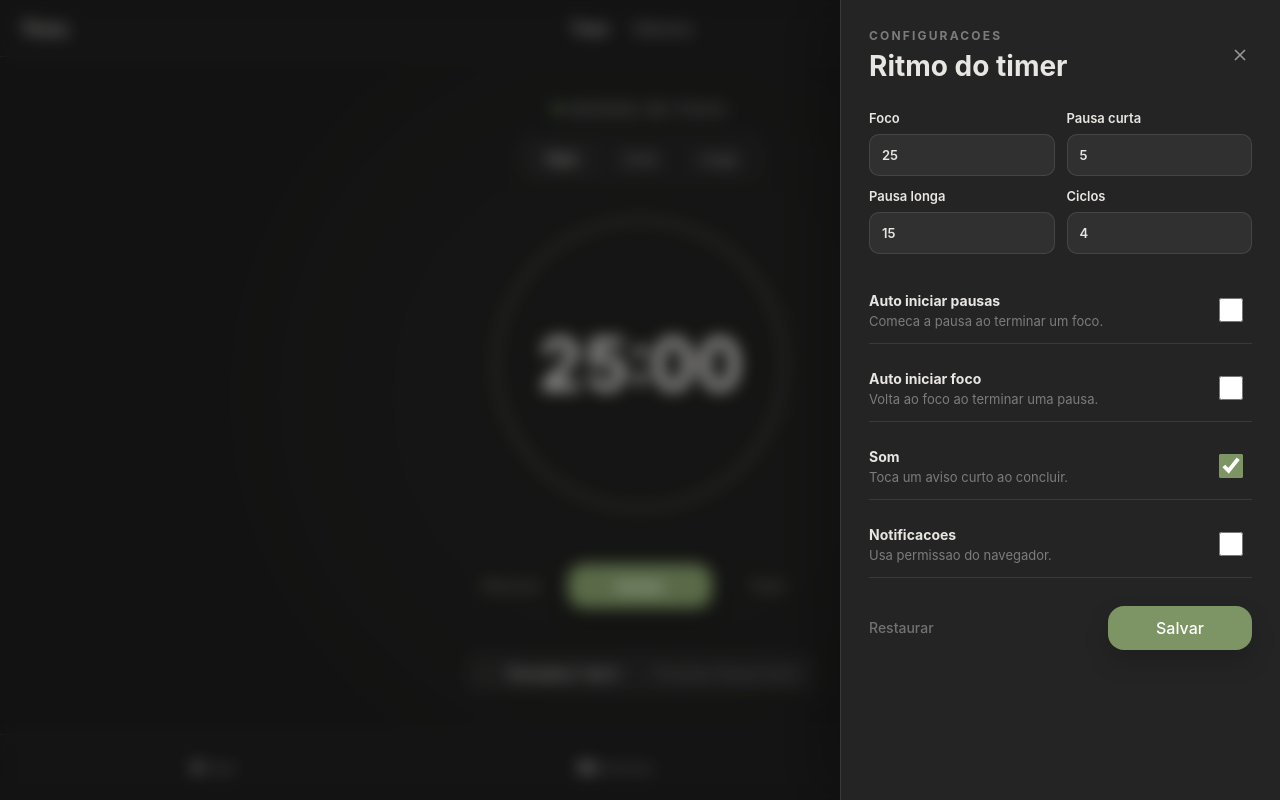
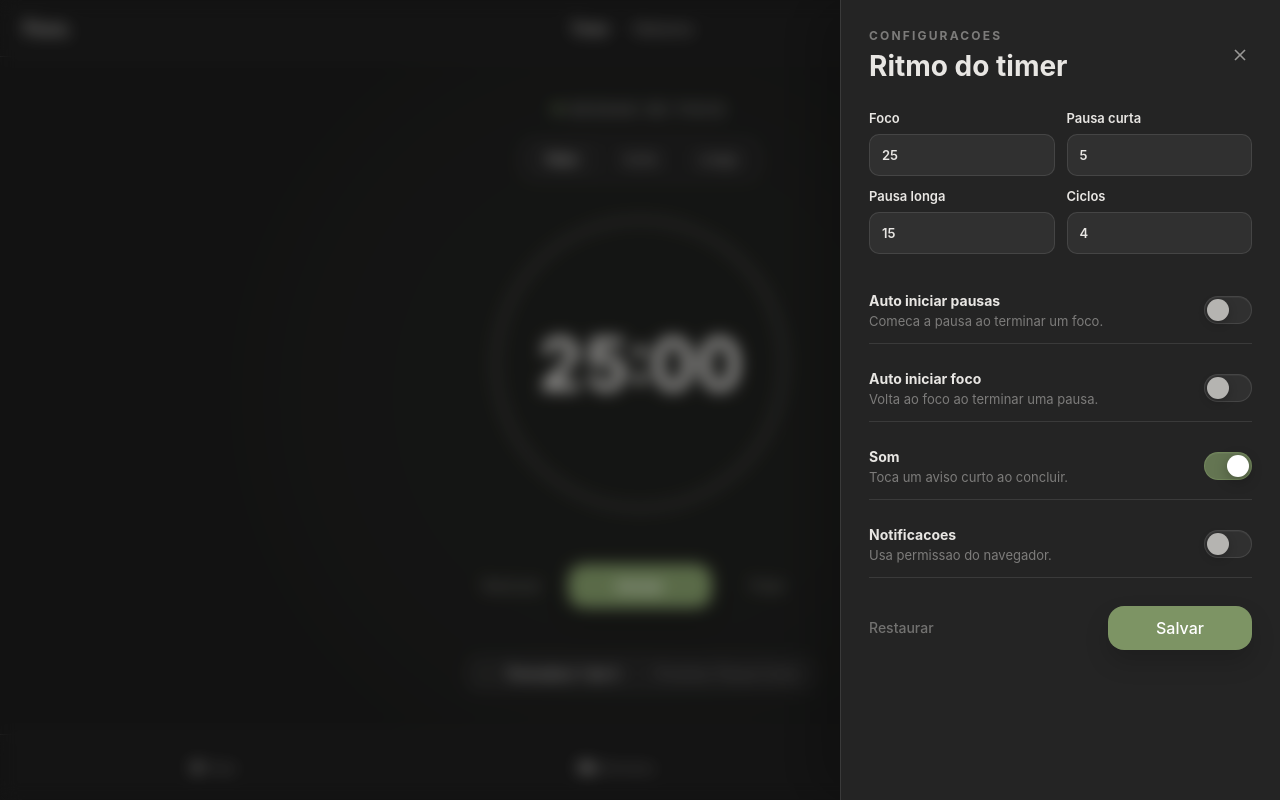
Before and after one commit to MVoikolesco/PomoTick, a Vue app: page / in a window 1280 px wide. Both pictures are taken after a click on the button 1243 px from the left and 28 px from the top of the page. Built offline with nearby package versions, Linux system fonts and the light colour scheme.

Commit message:
style: ajuste visual no botão de checkbox, transformando-o em checkbox

```diff
--- a/src/components/pomodoro/SettingsDrawer.vue
+++ b/src/components/pomodoro/SettingsDrawer.vue
@@ -87,32 +87,52 @@ watch(
               <strong>Auto iniciar pausas</strong>
               <em>Comeca a pausa ao terminar um foco.</em>
             </span>
+            <span class="switch-control">
               <input v-model="settingsDraft.autoStartBreaks" type="checkbox" />
+              <span class="switch-track" aria-hidden="true">
+                <span class="switch-thumb" />
+              </span>
+            </span>
           </label>
           <label class="toggle-row">
             <span>
               <strong>Auto iniciar foco</strong>
               <em>Volta ao foco ao terminar uma pausa.</em>
             </span>
+            <span class="switch-control">
               <input v-model="settingsDraft.autoStartFocus" type="checkbox" />
+              <span class="switch-track" aria-hidden="true">
+                <span class="switch-thumb" />
+              </span>
+            </span>
           </label>
           <label class="toggle-row">
             <span>
               <strong>Som</strong>
               <em>Toca um aviso curto ao concluir.</em>
             </span>
+            <span class="switch-control">
               <input v-model="settingsDraft.soundEnabled" type="checkbox" />
+              <span class="switch-track" aria-hidden="true">
+                <span class="switch-thumb" />
+              </span>
+            </span>
           </label>
           <label class="toggle-row">
             <span>
               <strong>Notificacoes</strong>
               <em>Usa permissao do navegador.</em>
             </span>
+            <span class="switch-control">
               <input
                 :checked="settingsDraft.notificationsEnabled"
                 type="checkbox"
                 @change="requestNotifications(($event.target as HTMLInputElement).checked)"
               />
+              <span class="switch-track" aria-hidden="true">
+                <span class="switch-thumb" />
+              </span>
+            </span>
           </label>
         </div>
 
@@ -242,13 +262,63 @@ watch(
     font-style: normal;
     opacity: 0.45;
   }
+}
+
+.switch-control {
+  position: relative;
+  width: 48px;
+  height: 28px;
+  flex: 0 0 auto;
+  display: inline-flex;
+  align-items: center;
 
   input {
-    width: 42px;
-    height: 24px;
-    flex: 0 0 auto;
-    accent-color: #7d9464;
+    position: absolute;
+    inset: 0;
+    width: 100%;
+    height: 100%;
+    margin: 0;
+    opacity: 0;
+    cursor: pointer;
   }
+
+  input:focus-visible + .switch-track {
+    outline: 2px solid color-mix(in srgb, #7d9464 70%, white);
+    outline-offset: 3px;
+  }
+
+  input:checked + .switch-track {
+    border-color: color-mix(in srgb, #7d9464 58%, transparent);
+    background: color-mix(in srgb, #7d9464 72%, var(--surface));
+  }
+
+  input:checked + .switch-track .switch-thumb {
+    transform: translateX(20px);
+    background: #ffffff;
+    box-shadow: 0 4px 14px rgba(0, 0, 0, 0.28);
+  }
+}
+
+.switch-track {
+  width: 48px;
+  height: 28px;
+  display: inline-flex;
+  align-items: center;
+  border: 1px solid var(--hairline);
+  border-radius: 999px;
+  background: var(--field);
+  box-shadow: inset 0 1px 0 rgba(255, 255, 255, 0.04);
+  transition: background-color 180ms ease, border-color 180ms ease, box-shadow 180ms ease;
+}
+
+.switch-thumb {
+  width: 22px;
+  height: 22px;
+  margin-left: 2px;
+  border-radius: 999px;
+  background: color-mix(in srgb, var(--text) 74%, var(--surface));
+  box-shadow: 0 3px 10px rgba(0, 0, 0, 0.2);
+  transition: transform 180ms ease, background-color 180ms ease, box-shadow 180ms ease;
 }
 
 .settings-actions {
```
Lines whose indentation alone changed are shown as unchanged.
